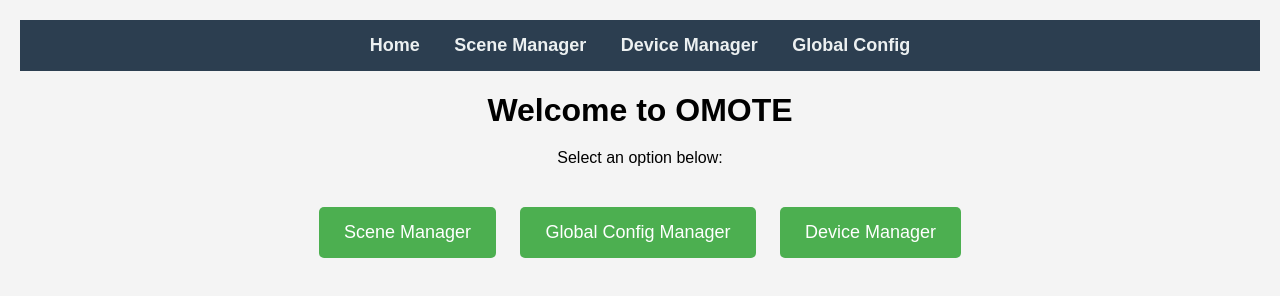
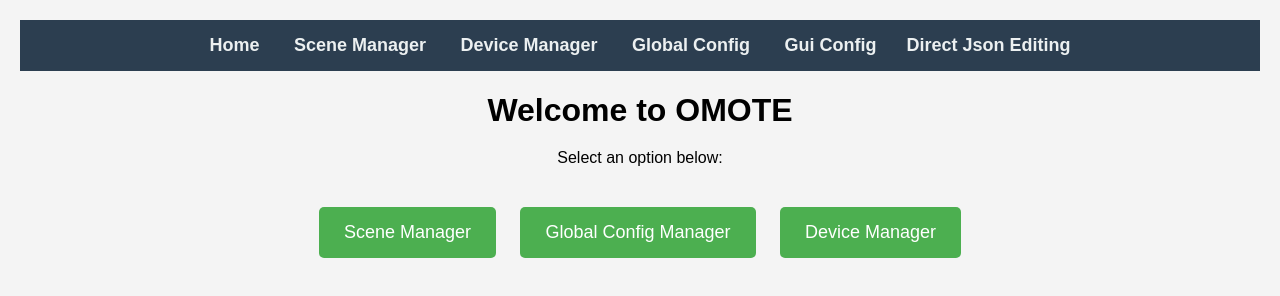
Before and after one commit to mcurtiss1992/omote-config, a plain HTML site: page index.html in a window 1280 px wide. Drawn offline with Linux system fonts and the light colour scheme.

Commit message:
update index

```diff
--- a/index.html
+++ b/index.html
@@ -3,8 +3,6 @@
 <head>
   <meta charset="UTF-8">
   <title>OMOTE Home</title>
-  <link rel="canonical" href="https://mckc.dev/omote-config/" />
-  <link rel="manifest" href="/omote-config/manifest.json">
   <style>
     body {
       font-family: Arial, sans-serif;
@@ -77,6 +75,7 @@
             <a href="omote_scene_manager.html">Scene Manager</a>
             <a href="omote_device_manager.html">Device Manager</a>
             <a href="omote_global_config.html">Global Config</a>
+<a href="omote_gui_manager.html">Gui Config</a><a href="omote_json_list.html">Direct Json Editing</a>
         </nav>
     </header>
   <h1>Welcome to OMOTE</h1>
```
